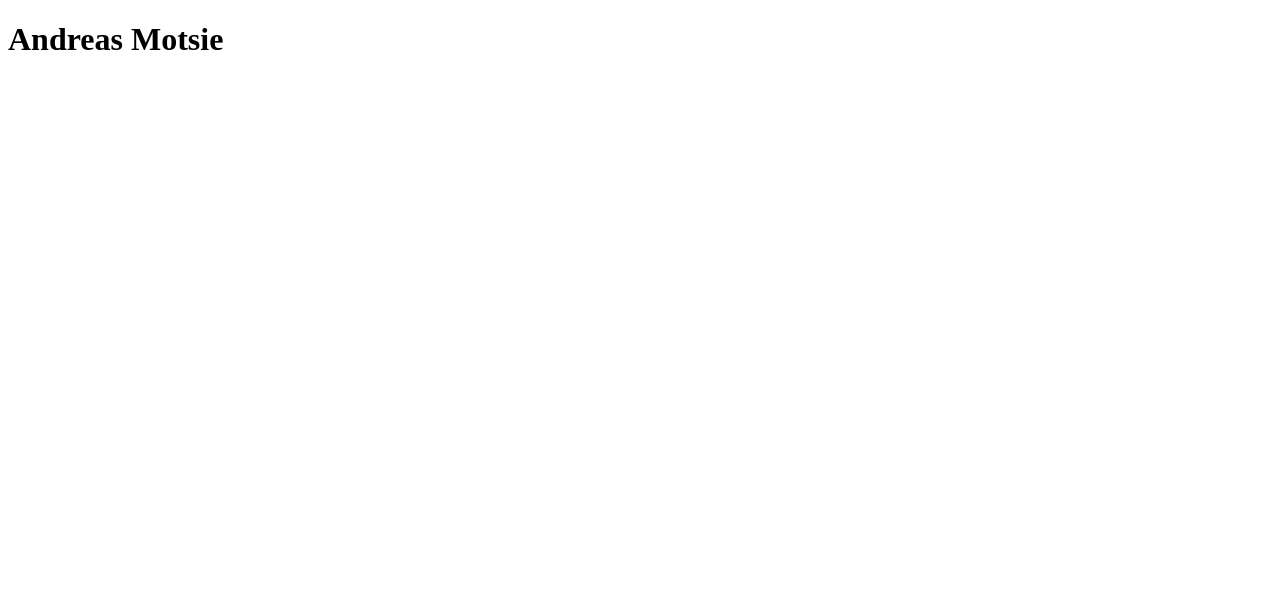
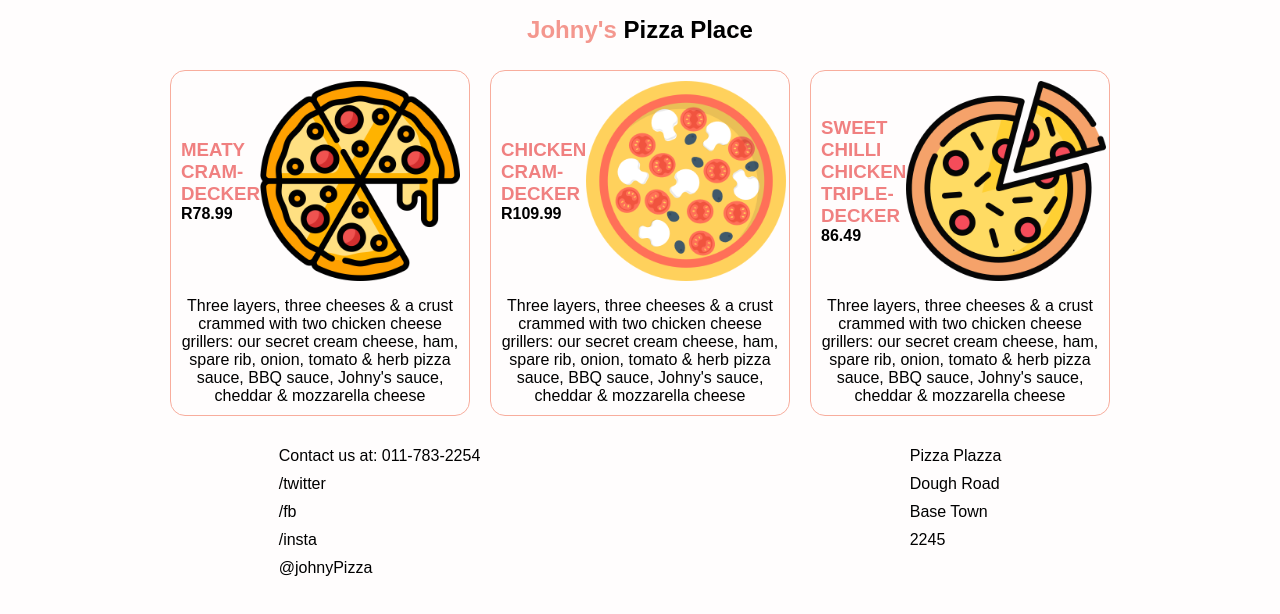
Before and after one commit to Amotsie-4IR-Bootcamp/pizza-pamphlate, a plain HTML site: page index.html in a window 1280 px wide. Drawn offline with Linux system fonts and the light colour scheme.

Commit message:
added styling and images

```diff
--- a/index.html
+++ b/index.html
@@ -4,9 +4,89 @@
     <meta charset="UTF-8" />
     <meta http-equiv="X-UA-Compatible" content="IE=edge" />
     <meta name="viewport" content="width=device-width, initial-scale=1.0" />
-    <title>Document</title>
+    <link rel="stylesheet" href="style.css" />
+    <title>Johny's Pizza</title>
   </head>
   <body>
-    <h1>Andreas Motsie</h1>
+    <div class="container">
+      <header>
+        <h2><span>Johny's</span> Pizza Place</h2>
+      </header>
+      <section>
+        <div class="card">
+          <div class="card-top">
+            <div class="info">
+              <h3 class="name">MEATY CRAM-DECKER</h3>
+              <p class="price">R78.99</p>
+            </div>
+            <img src="./img/pizza1.png" />
+          </div>
+          <div class="card-bottom">
+            <p class="desc">
+              Three layers, three cheeses & a crust crammed with two chicken
+              cheese grillers: our secret cream cheese, ham, spare rib, onion,
+              tomato & herb pizza sauce, BBQ sauce, Johny's sauce, cheddar &
+              mozzarella cheese
+            </p>
+          </div>
+        </div>
+
+        <div class="card">
+          <div class="card-top">
+            <div class="info">
+              <h3 class="name">CHICKEN CRAM-DECKER</h3>
+              <p class="price">R109.99</p>
+            </div>
+            <img src="./img/pizza2.png" />
+          </div>
+
+          <div class="card-bottom">
+            <p class="desc">
+              Three layers, three cheeses & a crust crammed with two chicken
+              cheese grillers: our secret cream cheese, ham, spare rib, onion,
+              tomato & herb pizza sauce, BBQ sauce, Johny's sauce, cheddar &
+              mozzarella cheese
+            </p>
+          </div>
+        </div>
+
+        <div class="card">
+          <div class="card-top">
+            <div class="info">
+              <h3 class="name">SWEET CHILLI CHICKEN TRIPLE-DECKER</h3>
+              <p class="price">86.49</p>
+            </div>
+            <img src="./img/pizza3.png" />
+          </div>
+          <div class="card-bottom">
+            <p class="desc">
+              Three layers, three cheeses & a crust crammed with two chicken
+              cheese grillers: our secret cream cheese, ham, spare rib, onion,
+              tomato & herb pizza sauce, BBQ sauce, Johny's sauce, cheddar &
+              mozzarella cheese
+            </p>
+          </div>
+        </div>
+      </section>
+      <footer>
+        <div class="footer-left">
+          <ul>
+            <li>Contact us at: 011-783-2254</li>
+            <li>/twitter</li>
+            <li>/fb</li>
+            <li>/insta</li>
+            <li>@johnyPizza</li>
+          </ul>
+        </div>
+        <div class="footer-right">
+          <ul>
+            <li>Pizza Plazza</li>
+            <li>Dough Road</li>
+            <li>Base Town</li>
+            <li>2245</li>
+          </ul>
+        </div>
+      </footer>
+    </div>
   </body>
 </html>
--- /dev/null
+++ b/style.css
@@ -0,0 +1,117 @@
+:root {
+  --pri-dark: #f08080;
+  --pri-light: #f4978e;
+  --sec-dark: #f8ad9d;
+  --sec-light: #fbc4ab;
+  --tertiary: #ffdab9;
+}
+
+* {
+  font-family: Arial, Helvetica, sans-serif;
+  padding: 0;
+  margin: 0;
+  box-sizing: border-box;
+  background-color: rgb(255, 253, 253);
+}
+
+.container {
+  width: 100%;
+  margin: auto;
+}
+
+header {
+  text-align: center;
+  margin: 1em 0;
+}
+
+header span {
+  color: var(--pri-light);
+}
+
+img {
+  height: 150px;
+  margin: 10px 0;
+}
+
+section {
+  display: flex;
+  flex-wrap: wrap;
+  justify-content: center;
+}
+
+section .card {
+  display: flex;
+  flex-direction: column;
+  border: solid 1px var(--sec-dark);
+  border-radius: 15px;
+  margin: 10px;
+  padding: 10px;
+  width: 250px;
+}
+
+.card .card-top {
+  display: flex;
+  flex-direction: column;
+  align-items: center;
+  /* justify-content: space-between; */
+}
+
+.card .card-top .info p {
+  font-weight: bolder;
+  text-align: center;
+}
+
+.card .card-bottom p {
+  text-align: center;
+}
+
+.card .name {
+  color: var(--pri-dark);
+  text-align: center;
+}
+
+footer {
+  display: flex;
+  justify-content: space-around;
+  margin: 1em 0;
+}
+
+ul {
+  list-style: none;
+}
+
+ul li {
+  padding: 5px 0;
+}
+
+/* ----------- large screens ------------------*/
+@media only screen and (min-width: 768px) {
+  .container {
+    width: 90%;
+  }
+  img {
+    height: 200px;
+    margin: 0;
+  }
+
+  .card .card-top {
+    flex-direction: row;
+    justify-content: space-between;
+  }
+
+  section .card {
+    width: 300px;
+  }
+
+  .card .name {
+    text-align: left;
+  }
+
+  .card .card-top .info p {
+    text-align: left;
+  }
+
+  .card .card-bottom {
+    margin-top: 1em;
+  }
+}
```
Also changed, not shown: img/pizza1.png (added), img/pizza2.png (added), img/pizza3.png (added).
